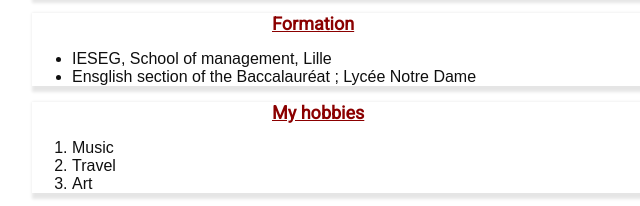
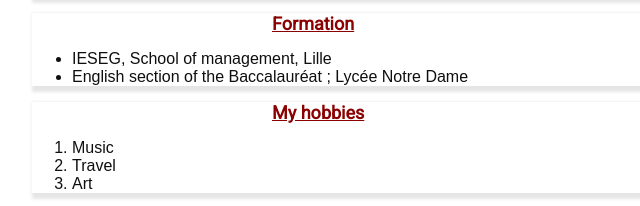
Before and after one commit to Nathanmrll/my_profil, a plain HTML site: page index.html in a window 1280 px wide. Shown: the part 380-586 px from the top of the page, 268-908 px from the left. Drawn offline with Linux system fonts and the light colour scheme.

Commit message:
Update index.html

```diff
--- a/index.html
+++ b/index.html
@@ -32,7 +32,7 @@
         <h2 id="title">Formation</h2>
         <ul>
           <li>IESEG, School of management, Lille</li>
-          <li>Ensglish section of the Baccalauréat ; Lycée Notre Dame</li>
+          <li>English section of the Baccalauréat ; Lycée Notre Dame</li>
         </ul>
       </div>
       <div class="principal">
```
